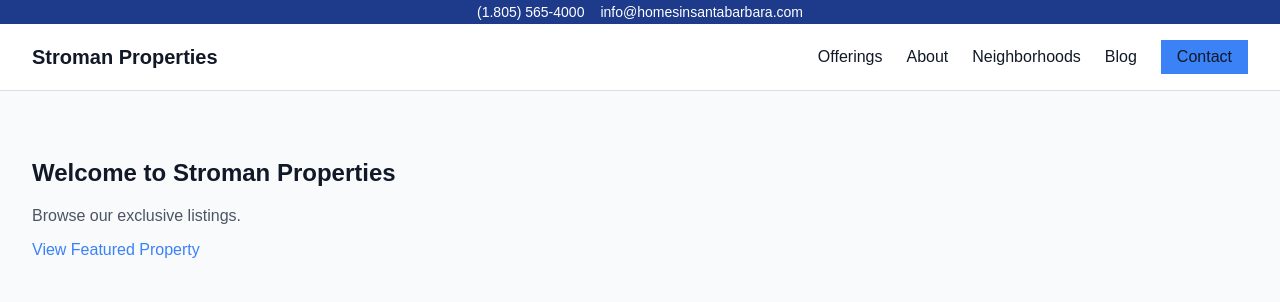
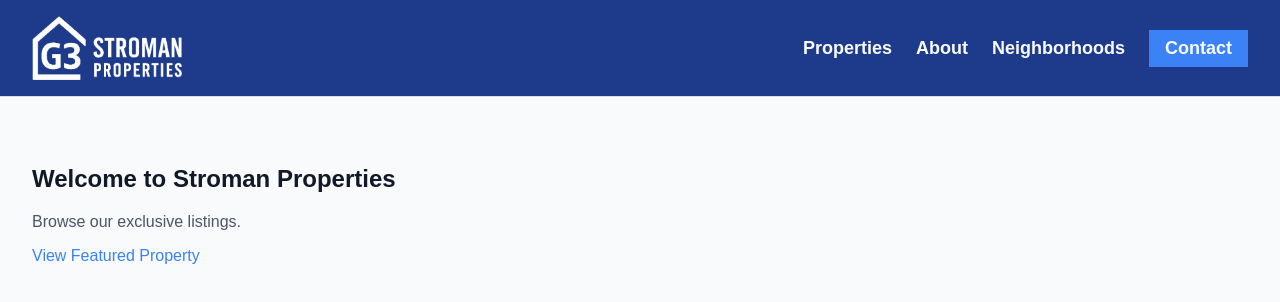
Before and after one commit to gstroman3/Myrentals, a Next.js app: page / in a window 1280 px wide. Shown: the top 302 px of the page. Built offline with nearby package versions, Linux system fonts and the light colour scheme.

Commit message:
Create header, add logo to site, begin final design

```diff
--- a/app/globals.css
+++ b/app/globals.css
@@ -10,20 +10,10 @@
 }
 
 body {
-  margin: 0;
-  font-family: Arial, sans-serif;
-  background: var(--color-bg-light);
-  color: var(--color-text-primary);
-}
-
-header .top-bar {
-  background: var(--color-primary);
-  color: #fff;
-  display: flex;
-  justify-content: center;
-  gap: 1rem;
-  padding: 0.25rem 1rem;
-  font-size: 0.875rem;
+    margin: 0;
+    font-family: Arial, sans-serif;
+    background: var(--color-bg-light);
+    color: var(--color-text-primary);
 }
 
 nav.main-nav {
@@ -31,7 +21,7 @@ nav.main-nav {
   justify-content: space-between;
   align-items: center;
   padding: 1rem 2rem;
-  background: #fff;
+  background: var(--color-primary);
   border-bottom: 1px solid #ddd;
 }
 
@@ -39,6 +29,13 @@ nav.main-nav {
   font-weight: bold;
   font-size: 1.25rem;
   color: var(--color-text-primary);
+  display: flex;
+  align-items: center;
+}
+
+.logo img {
+  height: 4rem;
+  width: auto;
 }
 
 .nav-links {
@@ -48,12 +45,27 @@ nav.main-nav {
 }
 
 .nav-links a {
-  color: var(--color-text-primary);
+  color: var(--color-bg-light);
   text-decoration: none;
+  font-family: Montserrat, sans-serif;
+  font-size: large;
+  font-weight: 550;
 }
 
 .nav-links a:hover {
   color: var(--color-accent);
+}
+
+@media (max-width: 600px) {
+  nav.main-nav {
+    flex-direction: column;
+    align-items: center;
+  }
+
+  .nav-links {
+    justify-content: center;
+    margin-top: 0.5rem;
+  }
 }
 
 a {
--- a/app/layout.tsx
+++ b/app/layout.tsx
@@ -1,5 +1,6 @@
 import './globals.css';
 import Link from 'next/link';
+import Image from 'next/image';
 import type { Metadata } from 'next';
 import type { ReactNode } from 'react';
 
@@ -13,19 +14,20 @@ export default function RootLayout({ children }: { children: ReactNode }) {
     <html lang="en">
       <body>
         <header>
-          <div className="top-bar">
-            <span>(1.805) 565-4000</span>
-            <span>info@homesinsantabarbara.com</span>
-          </div>
           <nav className="main-nav">
             <Link href="/" className="logo">
-              Stroman Properties
+              <Image
+                src="/images/logo_white.png"
+                alt="Stroman Properties logo"
+                width={160}
+                height={40}
+                priority
+              />
             </Link>
             <div className="nav-links">
-              <Link href="#">Offerings</Link>
+              <Link href="#">Properties</Link>
               <Link href="#">About</Link>
               <Link href="#">Neighborhoods</Link>
-              <Link href="#">Blog</Link>
               <Link href="/property" className="btn">
                 Contact
               </Link>
```
Also changed, not shown: public/images/logo_transparent.png, public/images/logo_white.png.
